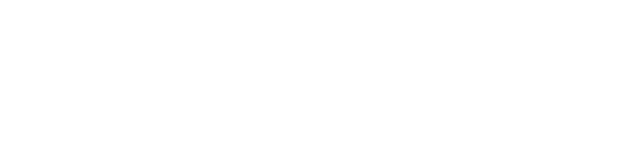
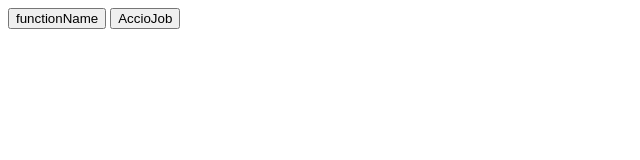
Before and after one commit to acciojob/print-function-name-NikeshBorkar, a website: page main.html in a window 1280 px wide. Shown: the whole page, without its empty margins (0-640 px from the left). Drawn offline with Linux system fonts and the light colour scheme.

Commit message:
created a submission

```diff
--- a/main.html
+++ b/main.html
@@ -8,7 +8,10 @@
 
 <body>
 	<!-- the entire body must be written by student -->
-    <script type="text/javascript" src="./script.js">
+    <button onclick="functionName()">functionName</button>
+	<button onclick="AccioJob()">AccioJob</button>
+
+	<script type="text/javascript" src="./script.js">
 </script>
 
 </body>
--- a/script.js
+++ b/script.js
@@ -1 +1,8 @@
 //your JS code here. If required.
+function functionName(){
+	alert(arguments.callee.name)
+}
+
+function AccioJob(){
+	alert(arguments.callee.name)
+}
```
